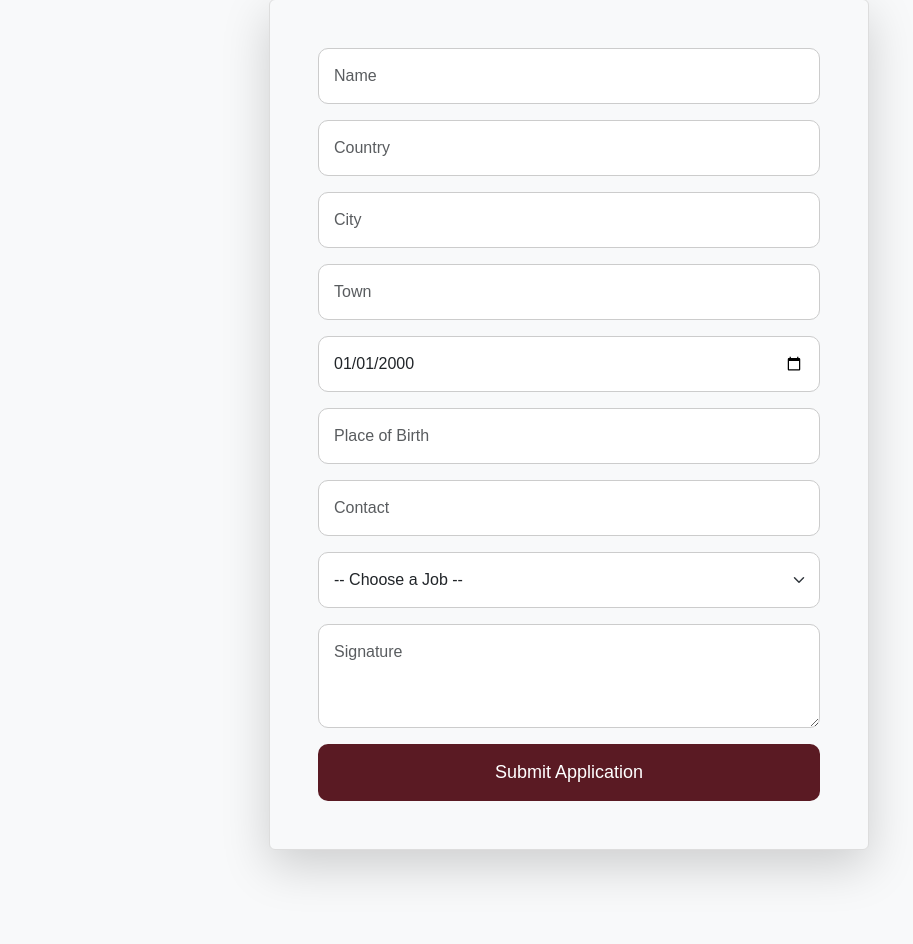
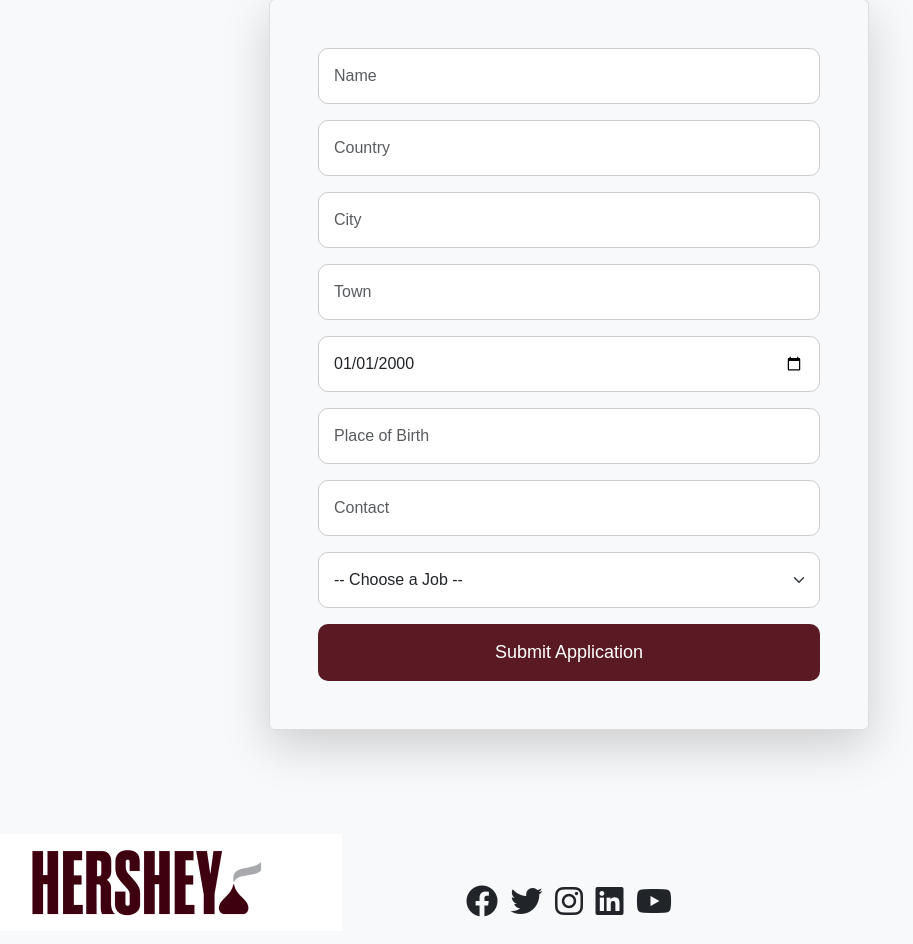
Before and after one commit to HersheyTravelling/Hershey, a Flask app: page /form in a window 1280 px wide. Shown: the part 355-1299 px from the top of the page, without its empty margins (71-984 px from the left). Run offline with Flask 3, Linux system fonts and the light colour scheme.

Commit message:
Update form.html

```diff
--- a/app/templates/form.html
+++ b/app/templates/form.html
@@ -45,9 +45,6 @@
                 <option value="Company Electrician">Company Electrician</option>
             </select>
         </div>
-        <div class="mb-3">
-            <textarea id="signature" name="signature" rows="3" class="form-control" placeholder="Signature" required style="border-radius: 10px; border: 1px solid #ccc; padding: 15px;"></textarea>
-        </div>
         <button type="submit" class="btn btn-primary w-100" style="background-color: #5a1a23; border: none; border-radius: 10px; padding: 15px; font-size: 18px;">Submit Application</button>
     </form>
 </div>
```
